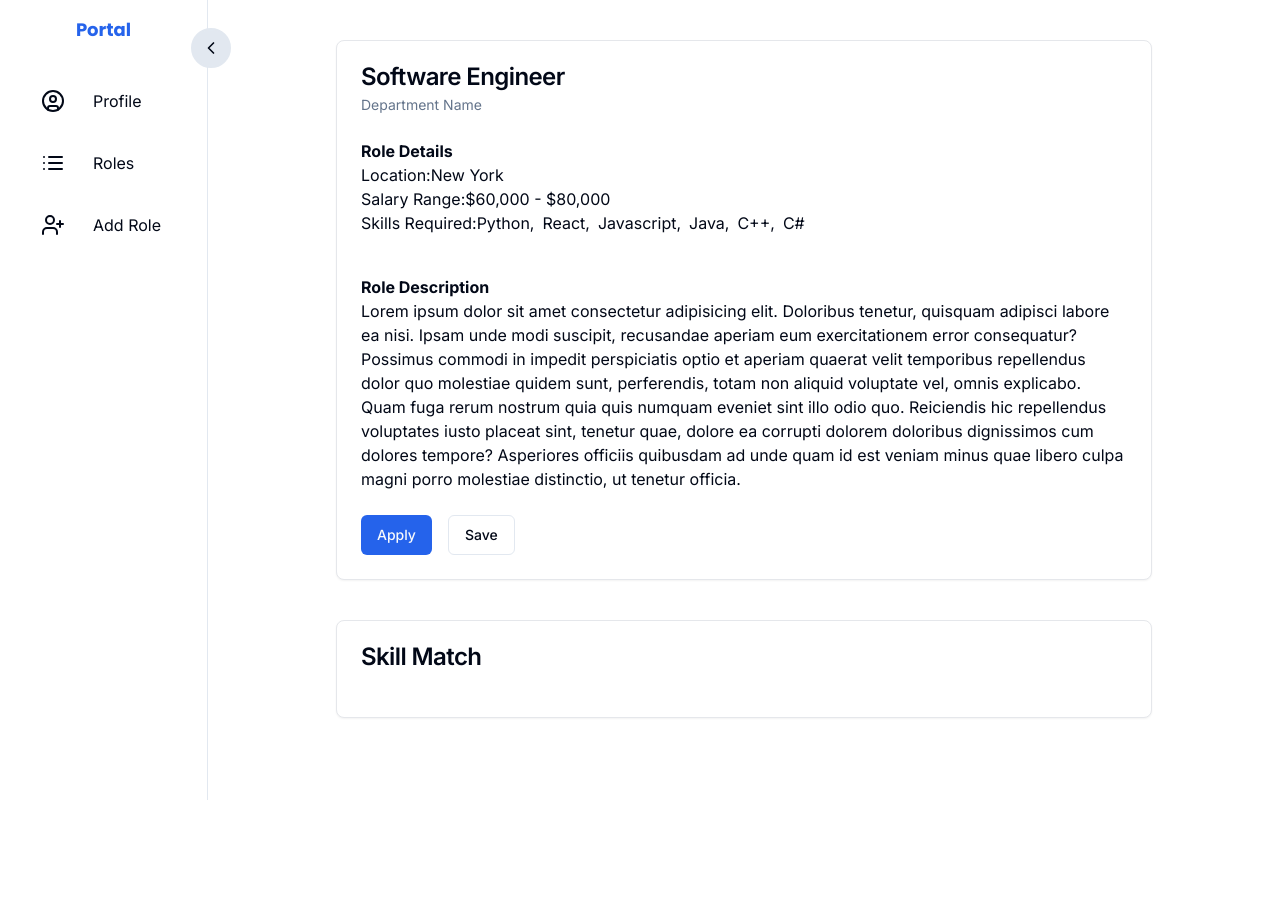
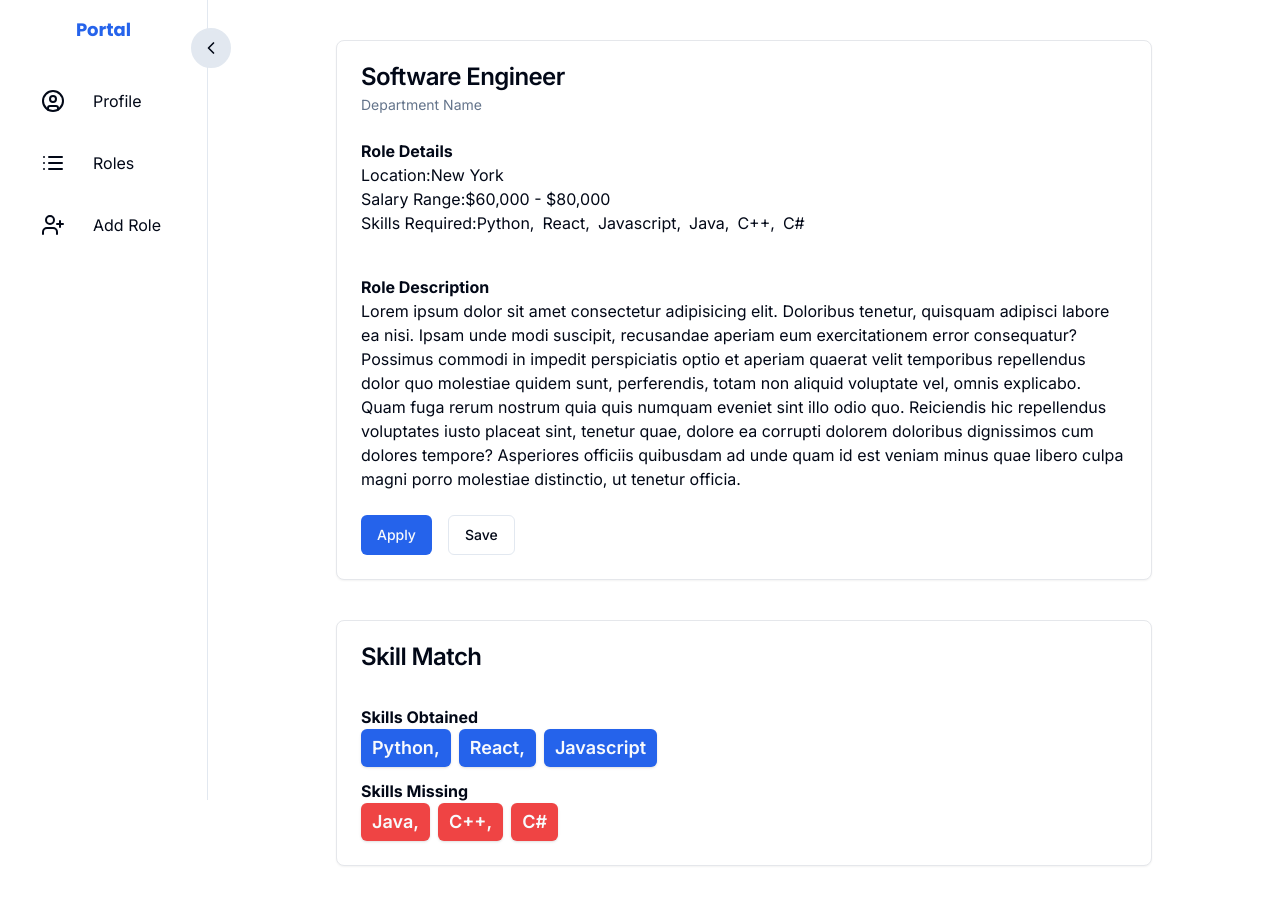
Before and after one commit to TeoSean00/Job-Portal-Platform, a Next.js app: page /dashboard/roles/1 in a window 1280 px wide. Before the commit the page ends 800 px from the top, so only its background shows below. Built offline with nearby package versions, Linux system fonts and the light colour scheme.

Commit message:
Added skills on role page and minor improvement to skills table

```diff
--- a/components/role-page/quickInfo.tsx
+++ b/components/role-page/quickInfo.tsx
@@ -19,7 +19,7 @@ interface RoleData {
 }
 export function QuickInfo(props: RoleData) {
   const [roleInfo, setRoleInfo] = React.useState(props.data);
-  console.log(roleInfo);
+  // console.log(roleInfo);
   return (
     <Card className="w-full">
       <CardHeader>
--- a/components/role-page/skillMatch.tsx
+++ b/components/role-page/skillMatch.tsx
@@ -2,7 +2,7 @@
 
 import * as React from "react";
 
-import { Button } from "@/components/ui/button";
+import { Badge } from "@/components/ui/badge";
 import {
   Card,
   CardContent,
@@ -16,18 +16,53 @@ export interface SkillInfo {
   skillObtained: string[];
   skillMissing: string[];
 }
-export function SkillMatch(props: SkillInfo) {
+interface SkillData {
+  data: SkillInfo;
+}
+export function SkillMatch(props: SkillData) {
   const [obtainedSkills, setObtainedSkills] = React.useState(
-    props.skillObtained,
+    props.data.skillObtained,
   );
-  const [missingSkills, setMissingSkills] = React.useState(props.skillMissing);
+  const [missingSkills, setMissingSkills] = React.useState(
+    props.data.skillMissing,
+  );
+  // console.log(props);
   return (
     <Card className="w-full">
       <CardHeader>
         <CardTitle>Skill Match</CardTitle>
         {/* <CardDescription>Department Name</CardDescription> */}
       </CardHeader>
-      <CardContent></CardContent>
+      <CardContent>
+        <div className="my-3">
+          <h4 className=" font-bold">Skills Obtained</h4>
+          <ul className="flex space-x-2">
+            {obtainedSkills.map((skill, index) => (
+              <li key={index} className="">
+                <Badge className="py-1 text-lg" variant="default">
+                  {index !== obtainedSkills.length - 1
+                    ? `${skill},`
+                    : `${skill}`}
+                </Badge>{" "}
+              </li>
+            ))}
+          </ul>
+        </div>
+        <div>
+          <h4 className=" font-bold">Skills Missing</h4>
+          <ul className="flex space-x-2">
+            {missingSkills.map((skill, index) => (
+              <li key={index} className="">
+                <Badge className="py-1 text-lg" variant="destructive">
+                  {index !== missingSkills.length - 1
+                    ? `${skill},`
+                    : `${skill}`}
+                </Badge>
+              </li>
+            ))}
+          </ul>
+        </div>
+      </CardContent>
     </Card>
   );
 }
--- a/components/ui/Table.tsx
+++ b/components/ui/Table.tsx
@@ -64,7 +64,7 @@ const TableRow = React.forwardRef<
     <tr
       ref={ref}
       className={cn(
-        "border-b transition-colors hover:bg-muted/50 data-[state=selected]:bg-muted",
+        "border-b transition-colors hover:cursor-pointer hover:bg-muted/80 data-[state=selected]:bg-muted",
         className,
       )}
       onClick={() => {
```
